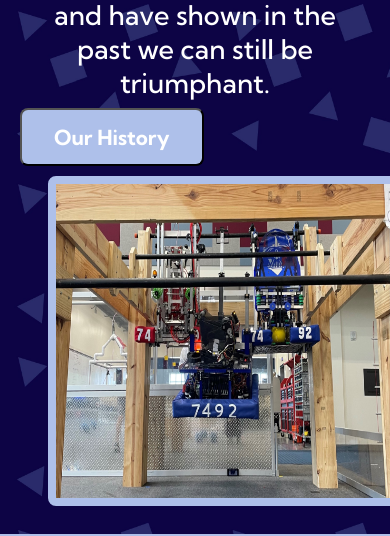
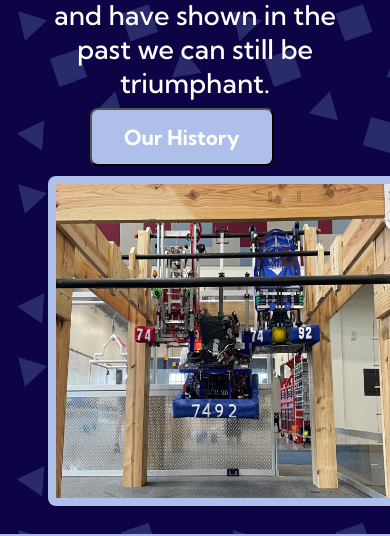
Before and after one commit to CAVALIER-ROBOTICS/Website, a plain HTML site: page HTML/index.html in a window 390 px wide. Shown: the part 2060-2596 px from the top of the page. Drawn offline with Linux system fonts and the light colour scheme; files that its build step writes are made by us from their sources; files whose address does not match are found by name.

Commit message:
commit on main

```diff
--- a/style.css
+++ b/CSS/style.css
@@ -548,10 +548,11 @@
 
     @media screen and (max-width: 480px) {
         .about-btn {
-            left: 0%;
+            left: 20%;
         }
 
         #CavBotsHang {
+            justify-content: center;
             width: 350px;
         }
     }
```
Also changed, not shown: CSS/styleInfo.css (renamed from styleInfo.css), CSS/styleOutreach.css (renamed from styleOutreach.css), CSS/styleSeason.css (renamed from styleSeason.css), CSS/styleSponsors.css (renamed from styleSponsors.css), HTML/index.html (renamed from index.html), HTML/outreach.html (renamed from outreach.html), HTML/seasons.html (renamed from seasons.html), HTML/sponsorInfo.html (renamed from sponsorInfo.html), HTML/sponsors.html (renamed from sponsors.html).
